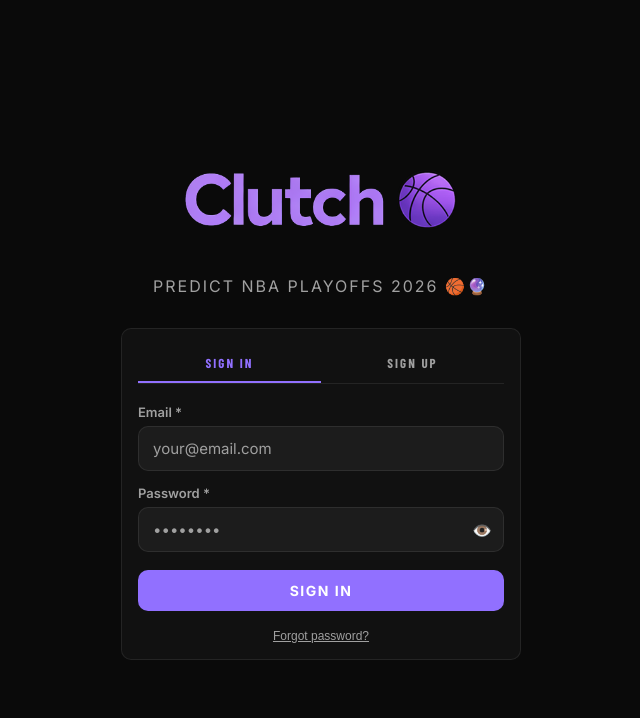
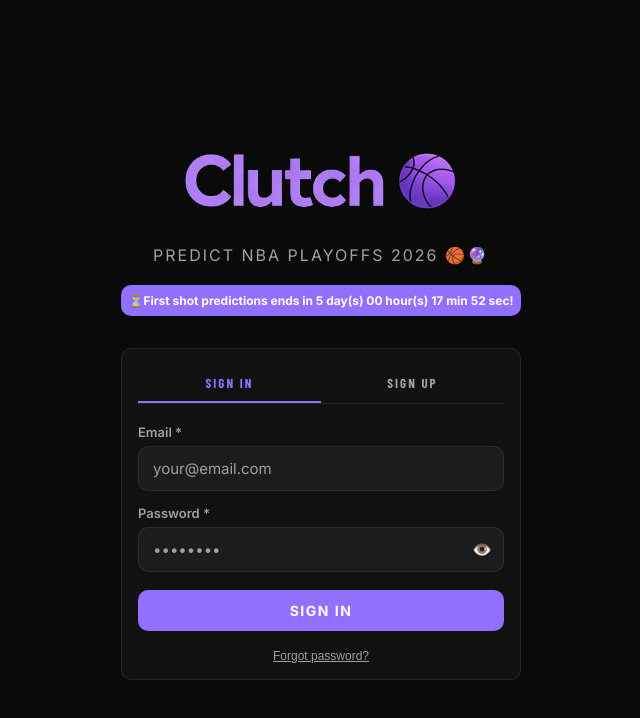
Before and after one commit to yanndesjardins-hub/clutch, a React (Vite) app: page / in a window 1280 px wide. Shown: the top 718 px of the page, without its empty margins (319-959 px from the left). Built offline with nearby package versions, Linux system fonts and the light colour scheme; no server answers; a web font is replaced by a local one.

Commit message:
countdown revamping

```diff
--- a/src/components/Countdown.jsx
+++ b/src/components/Countdown.jsx
@@ -1,55 +1,64 @@
-import { useState, useEffect } from 'react'
-import { PLAYOFF_DEADLINE } from '../lib/constants'
+import { useState, useEffect } from "react";
+import { PLAYOFF_DEADLINE } from "../lib/constants";
 
 export default function Countdown() {
-  const [timeLeft, setTimeLeft] = useState(null)
-  const [over,     setOver]     = useState(false)
+  const [timeLeft, setTimeLeft] = useState(null);
+  const [over, setOver] = useState(false);
 
   useEffect(() => {
     function tick() {
-      const diff = PLAYOFF_DEADLINE - new Date()
-      if (diff <= 0) { setOver(true); setTimeLeft(null); return }
-      const d = Math.floor(diff / 86400000)
-      const h = Math.floor((diff % 86400000) / 3600000)
-      const m = Math.floor((diff % 3600000) / 60000)
-      const s = Math.floor((diff % 60000) / 1000)
-      setTimeLeft({ d, h, m, s })
+      const diff = PLAYOFF_DEADLINE - new Date();
+      if (diff <= 0) {
+        setOver(true);
+        setTimeLeft(null);
+        return;
+      }
+      const d = Math.floor(diff / 86400000);
+      const h = Math.floor((diff % 86400000) / 3600000);
+      const m = Math.floor((diff % 3600000) / 60000);
+      const s = Math.floor((diff % 60000) / 1000);
+      setTimeLeft({ d, h, m, s });
     }
-    tick()
-    const id = setInterval(tick, 1000)
-    return () => clearInterval(id)
-  }, [])
+    tick();
+    const id = setInterval(tick, 1000);
+    return () => clearInterval(id);
+  }, []);
 
   const bannerStyle = {
-    background: 'var(--purple)',
-    borderRadius: 'var(--r)',
-    padding: '10px 14px',
+    background: "var(--purple)",
+    borderRadius: "var(--r)",
+    padding: "8px 3px",
     marginBottom: 12,
-    textAlign: 'center',
-    fontFamily: 'inter',
+    textAlign: "center",
+    fontFamily: "inter",
     fontWeight: 700,
     letterSpacing: 0,
     fontSize: 12,
-    color: '#fff',
-  }
+    color: "#fff",
+  };
 
-  if (over) return (
-    <div style={bannerStyle}>
-      🔒 First shot predictions over — Round 2 predictions to open very soon.
-    </div>
-  )
+  if (over)
+    return (
+      <div style={bannerStyle}>
+        🔒 First shot predictions over — Round 2 predictions to open very soon.
+      </div>
+    );
 
-  if (!timeLeft) return null
+  if (!timeLeft) return null;
 
-  const { d, h, m, s } = timeLeft
+  const { d, h, m, s } = timeLeft;
 
   return (
     <div style={bannerStyle}>
-      ⏳ First shot predictions ends in{' '}
-      {d > 0 && <><strong>{d} days</strong> </>}
-      <strong>{String(h).padStart(2,'0')} hour(s)</strong>{' '}
-      <strong>{String(m).padStart(2,'0')} min</strong>{' '}
-      <strong>{String(s).padStart(2,'0')} sec</strong> !
+      ⏳First shot predictions ends in{" "}
+      {d > 0 && (
+        <>
+          <strong>{d} day(s)</strong>{" "}
+        </>
+      )}
+      <strong>{String(h).padStart(2, "0")} hour(s)</strong>{" "}
+      <strong>{String(m).padStart(2, "0")} min</strong>{" "}
+      <strong>{String(s).padStart(2, "0")} sec</strong>!
     </div>
-  )
+  );
 }
--- a/src/pages/GroupHub.jsx
+++ b/src/pages/GroupHub.jsx
@@ -1,6 +1,8 @@
 import { useState, useEffect } from 'react'
 import { supabase } from '../lib/supabase'
 import { useAuth } from '../context/AuthContext'
+import Countdown from '../components/Countdown'
+
 
 const CLUTCH_LEAGUE_NAME = 'Clutch League'
 const INSTAGRAM_URL = 'https://www.instagram.com/clutchgame.app/'
@@ -90,13 +92,16 @@
   }
 
   return (
-    <div className="page fade-up" style={{ paddingTop:40 }}>
+    <div className="page fade-up" style={{ paddingTop:20 }}>
       {/* Logo */}
       <div className="text-center" style={{ marginBottom:32 }}>
-        <img src="/clutch_logo.png" alt="Clutch" style={{ height:112, marginBottom:8 }} />
-        <p style={{ color:'var(--text3)', fontSize:13, marginTop:4 }}>
+        <img src="/clutch_logo.png" alt="Clutch" style={{ height:112, marginBottom:4 }} />
+        <p style={{ color:'var(--text3)', fontSize:13, marginTop:2, marginBottom: 20}}>
           Hey {profile?.display_name} 👋
+
         </p>
+        <Countdown />
+
       </div>
 
       {/* Clutch League */}
--- a/src/pages/Login.jsx
+++ b/src/pages/Login.jsx
@@ -1,5 +1,7 @@
 import { useState } from "react";
 import { supabase } from "../lib/supabase";
+import Countdown from '../components/Countdown'
+
 
 const RADIO = ({ name, value, checked, onChange, label }) => (
   <label
@@ -129,17 +131,18 @@
         padding: "20px",
       }}
     >
-      <div style={{ width: "100%", maxWidth: 400 }}>
+      <div style={{ width: "100%", maxWidth: 400, paddingTop: 0 }}>
         {/* Logo */}
         <div className="text-center" style={{ marginBottom: 32 }}>
           <img
             src="/clutch_logo.png"
             alt="Clutch"
-            style={{ height: 120, marginBottom: 12 }}
+            style={{ height: 120, marginBottom: 0 }}
           />
-          <p style={{ color: "var(--text3)", fontSize: 16, letterSpacing: 2 }}>
+          <p style={{ color: "var(--text3)", fontSize: 16, letterSpacing: 2, marginBottom: 20 }}>
             PREDICT NBA PLAYOFFS 2026 🏀🔮
           </p>
+          <Countdown />
         </div>
 
         <div className="card fade-up">
```
